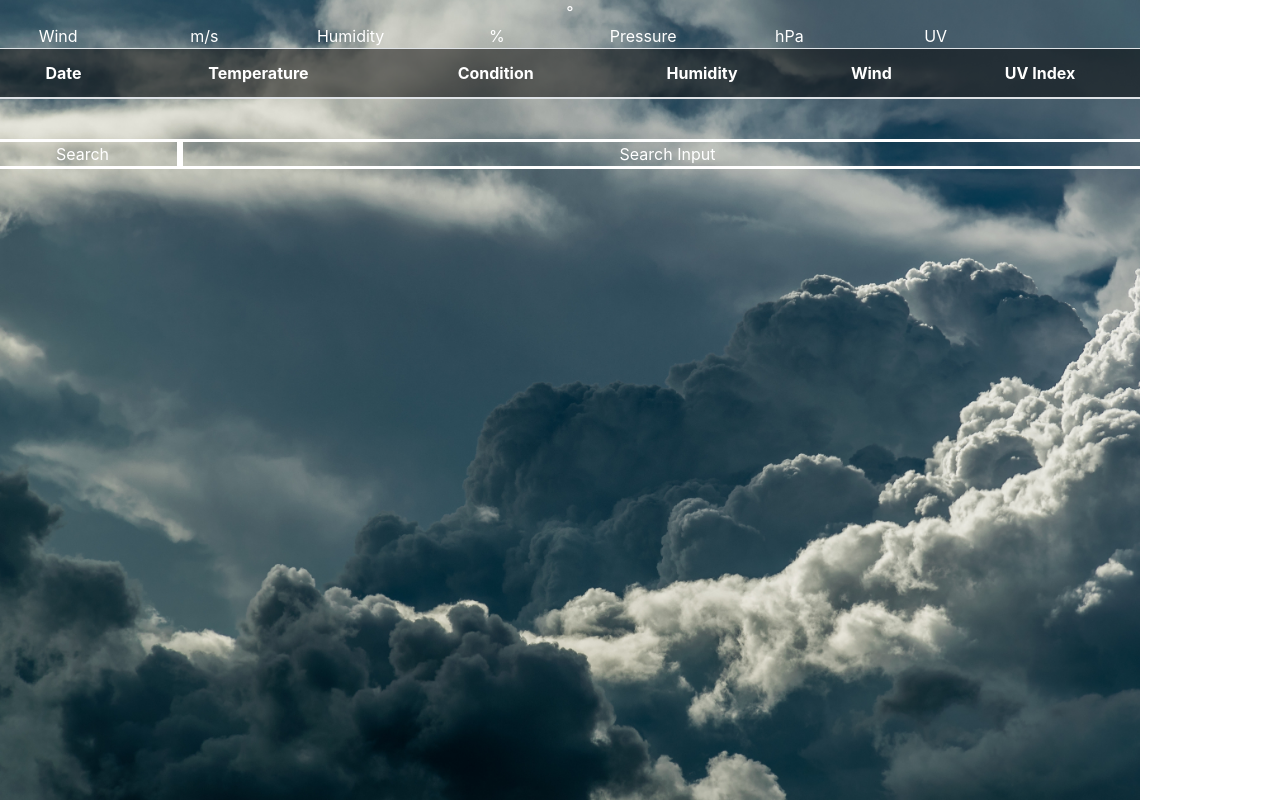
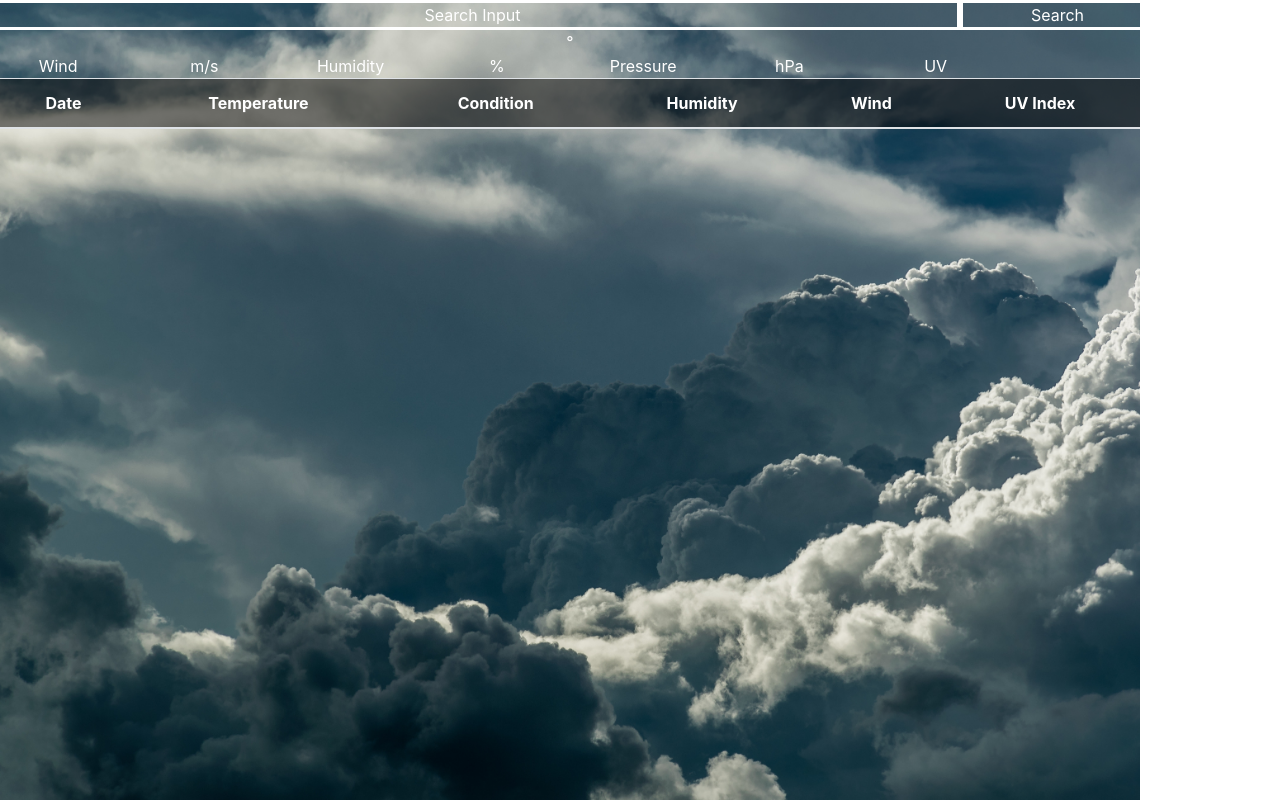
Before and after one commit to abautista3712/reactWeatherDashboard, a React (Create React App) app: page / in a window 1280 px wide. Built offline with nearby package versions, Linux system fonts and the light colour scheme; no server answers; the HTML template or start-up script is replaced by a standard one.

Commit message:
Moved search to top.

```diff
--- a/src/App.js
+++ b/src/App.js
@@ -21,9 +21,9 @@ function App() {
         color: "white",
       }}
     >
+      <SearchCity />
       <CurrentWeather />
       <FiveDayTable />
-      <SearchCity />
     </Container>
   );
 }
--- a/src/Components/SearchCity.js
+++ b/src/Components/SearchCity.js
@@ -5,10 +5,10 @@ import Col from "react-bootstrap/Col";
 function SearchCity() {
   return (
     <Row>
+      <Col style={{ borderStyle: "solid" }}>Search Input</Col>
       <Col style={{ borderStyle: "solid" }} xs={2} sm={2} md={2} lg={2} xl={2}>
         Search
       </Col>
-      <Col style={{ borderStyle: "solid" }}>Search Input</Col>
     </Row>
   );
 }
```
